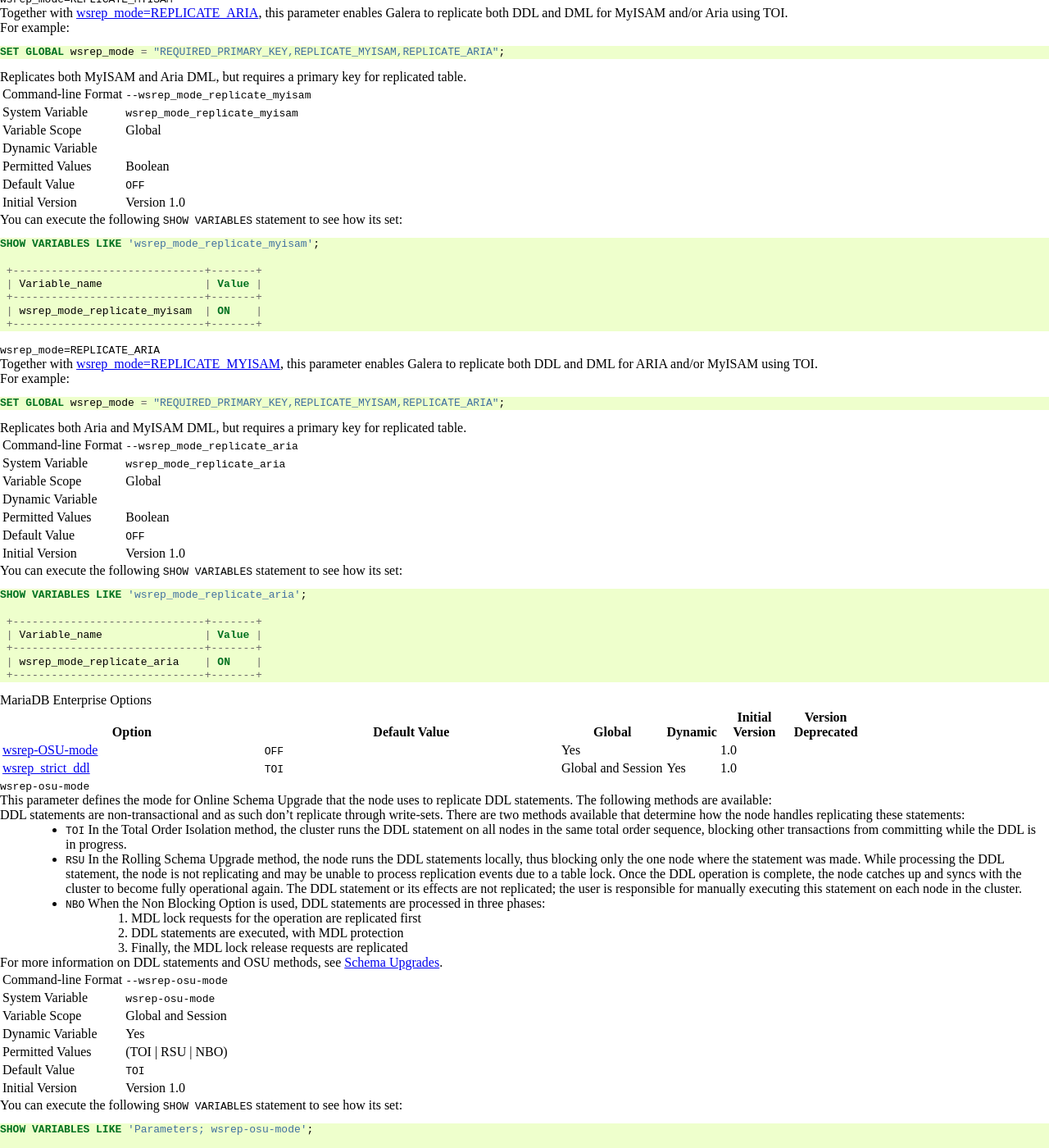
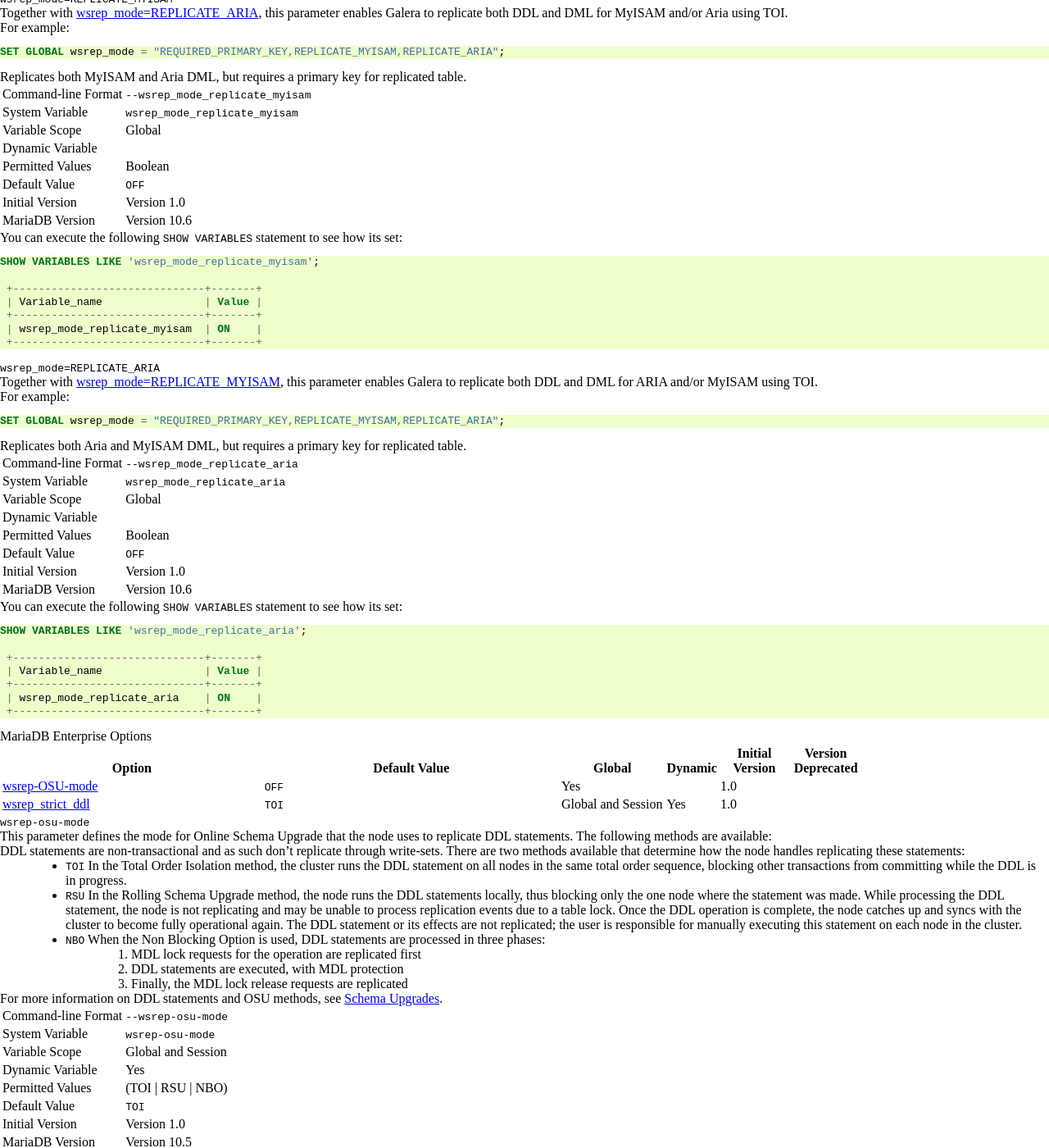
Before and after one commit to codership/documentation, a Sphinx documentation site: the page built from galeracluster/source/documentation/mariadb-options.rst, in a window 1280 px wide and 1400 px high, scrolled down 538 px. Shown: the whole window at 82% size. Built offline with Sphinx 7.4.7, drawn with Linux system fonts in a browser that asks for light colours; comment, search, counter and statistics services are not loaded; some of the changed text lies outside the part shown.

Commit message:
MariaDB versions for new options were added.

```diff
--- a/galeracluster/source/documentation/mariadb-options.rst
+++ b/galeracluster/source/documentation/mariadb-options.rst
@@ -102,6 +102,7 @@ Replicates both MyISAM and Aria DML, but requires a primary key for replicated t
    "Permitted Values", "Boolean"
    "Default Value", "``OFF`` "
    "Initial Version", "Version 1.0"
+   "MariaDB Version", "Version 10.6"
 
 You can execute the following ``SHOW VARIABLES`` statement to see how its set:
 
@@ -145,6 +146,7 @@ Replicates both Aria and MyISAM DML, but requires a primary key for replicated t
    "Permitted Values", "Boolean"
    "Default Value", "``OFF`` "
    "Initial Version", "Version 1.0"
+   "MariaDB Version", "Version 10.6"
 
 You can execute the following ``SHOW VARIABLES`` statement to see how its set:
 
@@ -212,6 +214,7 @@ For more information on DDL statements and OSU methods, see :doc:`schema-upgrade
    "Permitted Values", "(TOI | RSU | NBO)"
    "Default Value", "``TOI`` "
    "Initial Version", "Version 1.0"
+   "MariaDB Version", "Version 10.5"
 
 You can execute the following ``SHOW VARIABLES`` statement to see how its set:
 
@@ -259,6 +262,7 @@ If set, rejects DDL on affected tables not supporting Galera replication.
    "Permitted Values", "Boolean (OFF, ON)"
    "Default Value", "``OFF`` "
    "Initial Version", "Version 1.0"
+   "MariaDB Version", "Version 10.5"
 
 You can execute the following ``SHOW VARIABLES`` statement to see how its set:
 
```
